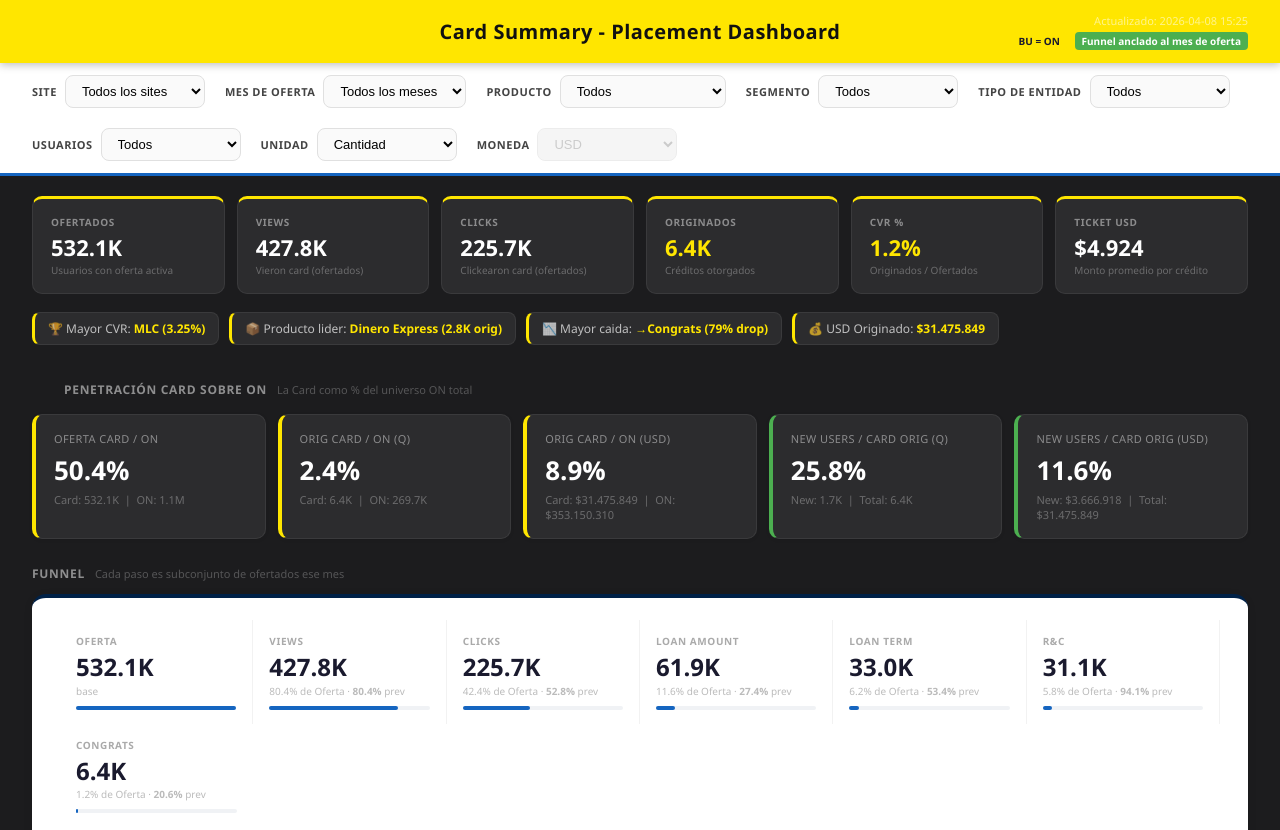
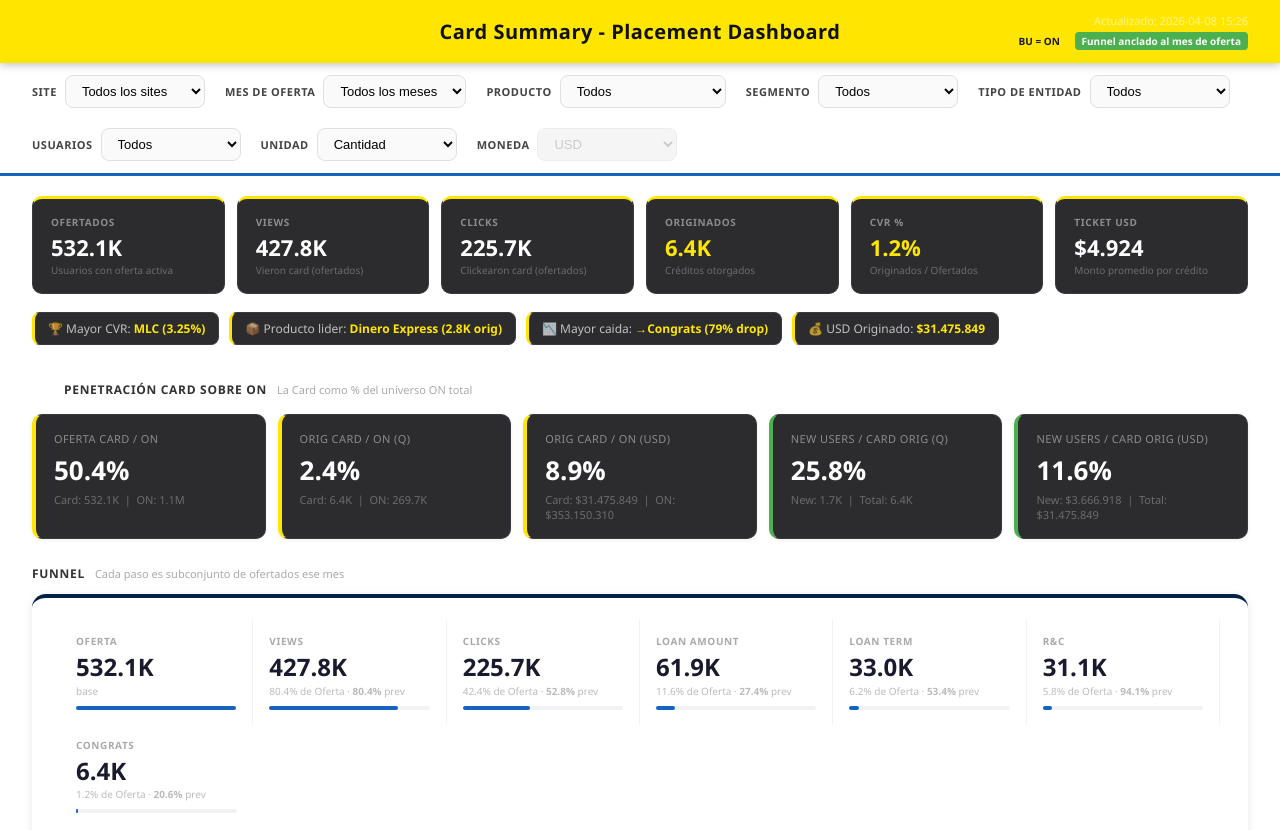
Before and after one commit to candelariva-coder/card-summary-dashboard, a plain HTML site: page v3.html in a window 1280 px wide. Shown: the top 830 px of the page. Drawn offline with nearby package versions, Linux system fonts and the light colour scheme.

Commit message:
Update 2026-04-08 15:26

```diff
--- a/v3.html
+++ b/v3.html
@@ -81,7 +81,7 @@
   .filters select:disabled { background:#f0f0f0; color:#aaa; cursor:default; opacity:.6; }
 
   /* ── V3 Palette Override ───────────────────── */
-  body{background:#1c1c1e;}
+  body{background:#ffffff;}
   header{background:#FFE600;justify-content:center;position:relative;}
   header h1{color:#111111;}
   header>div:first-child{text-align:center;}
@@ -91,8 +91,8 @@
   .filters{border-bottom:3px solid #1565c0;}
   .filters select:focus{border-color:#1565c0;}
   /* KPI section — gris oscuro cards */
-  .kpis{background:#1c1c1e;margin:0;padding:20px 32px 12px;}
-  .insights-bar{background:#1c1c1e;padding-bottom:20px;}
+  .kpis{background:#ffffff;margin:0;padding:20px 32px 12px;}
+  .insights-bar{background:#ffffff;padding-bottom:20px;}
   .kpi{background:#2c2c2e;border:1px solid #3a3a3c;border-top:3px solid #FFE600;box-shadow:none;}
   .kpi .label{color:rgba(255,255,255,.45);}
   .kpi .value{color:#ffffff;}
@@ -108,11 +108,11 @@
   .chart-card{box-shadow:0 4px 16px rgba(0,0,0,.35);}
   .chart-card h3{color:#555;}
   /* Section dividers on black */
-  .sec{background:#1c1c1e;padding-top:16px;padding-bottom:8px;}
-  .sec h2{color:rgba(255,255,255,.5);}
-  .sec span{color:rgba(255,255,255,.25);}
+  .sec{background:#ffffff;padding-top:16px;padding-bottom:8px;}
+  .sec h2{color:#333;}
+  .sec span{color:#aaa;}
   /* Funnel section: fondo negro, cards blancas */
-  .funnel-section{background:#1c1c1e;}
+  .funnel-section{background:#ffffff;}
   .funnel-card{background:#ffffff;}
   .funnel-total{background:#ffffff;border-top-color:#002147;}
   .ft-bar-bg{background:#f0f2f5;}
@@ -129,7 +129,7 @@
   .penet-label{color:rgba(255,255,255,.45);}
   .penet-pct{color:#ffffff;}
   .penet-detail{color:rgba(255,255,255,.3);}
-  .penet-section{background:#1c1c1e;}
+  .penet-section{background:#ffffff;}
   .funnel-total{border-top-color:#002147;}
   .ft-bar{background:#1565c0;}
   /* ── Tabla tendencia ───────────────────────── */
@@ -147,7 +147,7 @@
     <h1>Card Summary - Placement Dashboard</h1>
   </div>
   <div class="meta">
-    <div class="updated">Actualizado: 2026-04-08 15:25</div>
+    <div class="updated">Actualizado: 2026-04-08 15:26</div>
     <div class="badge">BU = ON</div>
     <div class="badge2">Funnel anclado al mes de oferta</div>
   </div>
```
Also changed, not shown: index.html (+1 -1 lines), newold.html (+1 -1 lines), originations.html (+1 -1 lines), v2.html (+1 -1 lines).
